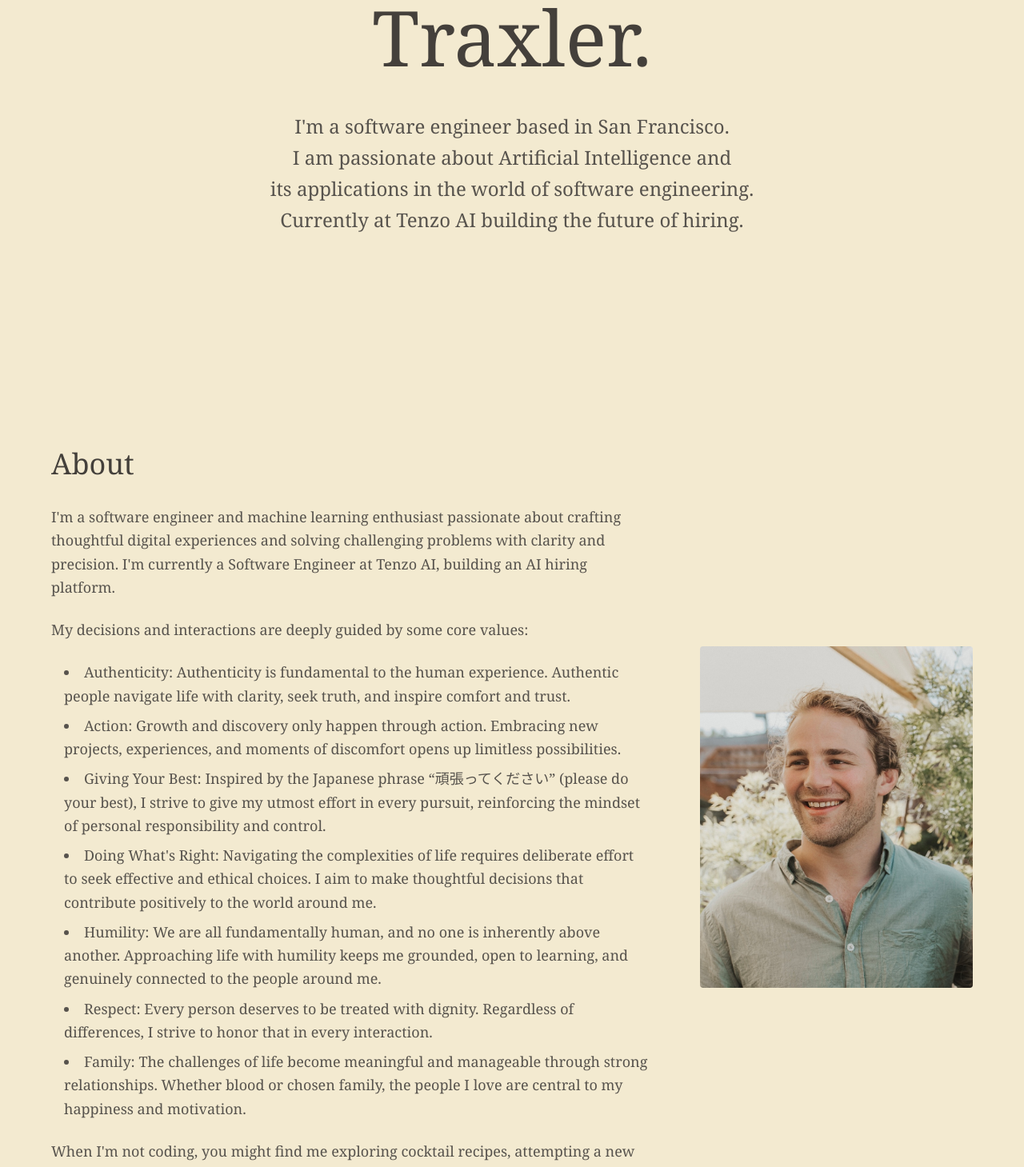
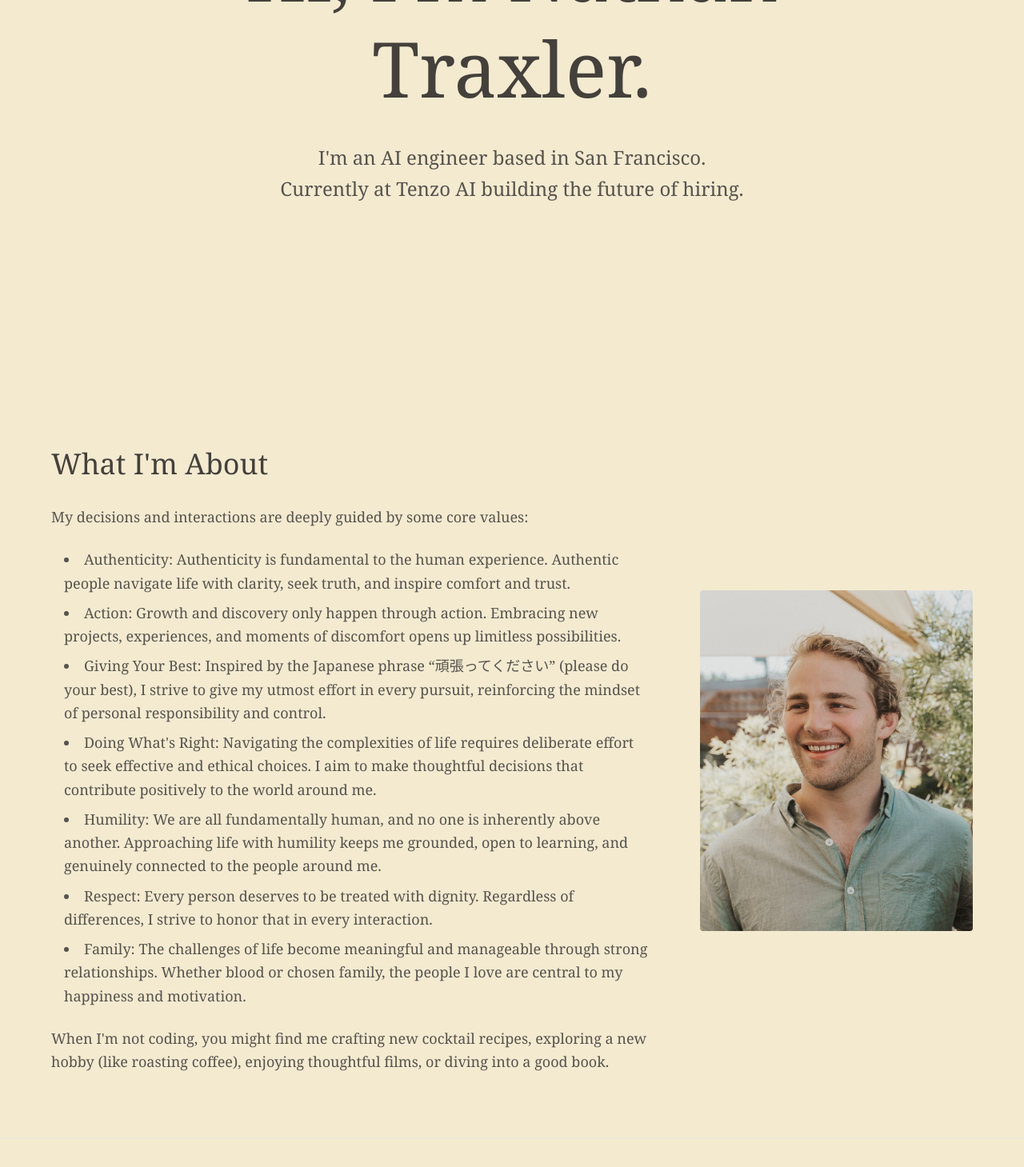
Before and after one commit to nathantraxler4/personal-website, a Next.js app: page / in a window 1280 px wide. Shown: the part 320-1779 px from the top of the page at 80% size. Built offline with nearby package versions, Linux system fonts and the light colour scheme.

Commit message:
Cleaning up About section

```diff
--- a/src/components/AboutSection.tsx
+++ b/src/components/AboutSection.tsx
@@ -7,12 +7,8 @@ export default function AboutSection() {
       <div className="max-w-6xl mx-auto">
         <div className="grid md:grid-cols-3 gap-16 items-center">
           <div className="md:col-span-2">
-            <h2 className="text-4xl font-light text-stone-700 mb-8">About</h2>
+            <h2 className="text-4xl font-light text-stone-700 mb-8">What I'm About</h2>
             <div className="space-y-6 text-lg leading-relaxed text-stone-600 font-light">
-              <p>
-                I&apos;m a software engineer and machine learning enthusiast passionate about crafting thoughtful digital experiences and solving challenging problems with clarity and precision.
-                I&apos;m currently a Software Engineer at Tenzo AI, building an AI hiring platform.
-              </p>
               <p>
                 My decisions and interactions are deeply guided by some core values:
               </p>
@@ -26,7 +22,7 @@ export default function AboutSection() {
                 <li><strong>Family:</strong> The challenges of life become meaningful and manageable through strong relationships. Whether blood or chosen family, the people I love are central to my happiness and motivation.</li>
               </ul>
               <p>
-                When I&apos;m not coding, you might find me exploring cocktail recipes, attempting a new hobby (like knitting), enjoying thoughtful indie films, or diving into a good book.
+                When I&apos;m not coding, you might find me crafting new cocktail recipes, exploring a new hobby (like roasting coffee), enjoying thoughtful films, or diving into a good book.
               </p>
             </div>
           </div>
--- a/src/components/HeroSection.tsx
+++ b/src/components/HeroSection.tsx
@@ -8,11 +8,7 @@ export default function HeroSection() {
           Hi, I&apos;m Nathan Traxler.
         </h1>
         <p className="text-xl md:text-2xl text-stone-600 max-w-2xl mx-auto leading-relaxed font-light">
-          I&apos;m a software engineer based in San Francisco.
-          <br />
-          I am passionate about Artificial Intelligence and
-          <br />
-          its applications in the world of software engineering.
+          I&apos;m an AI engineer based in San Francisco.
           <br />
           Currently at Tenzo AI building the future of hiring.
         </p>
```
